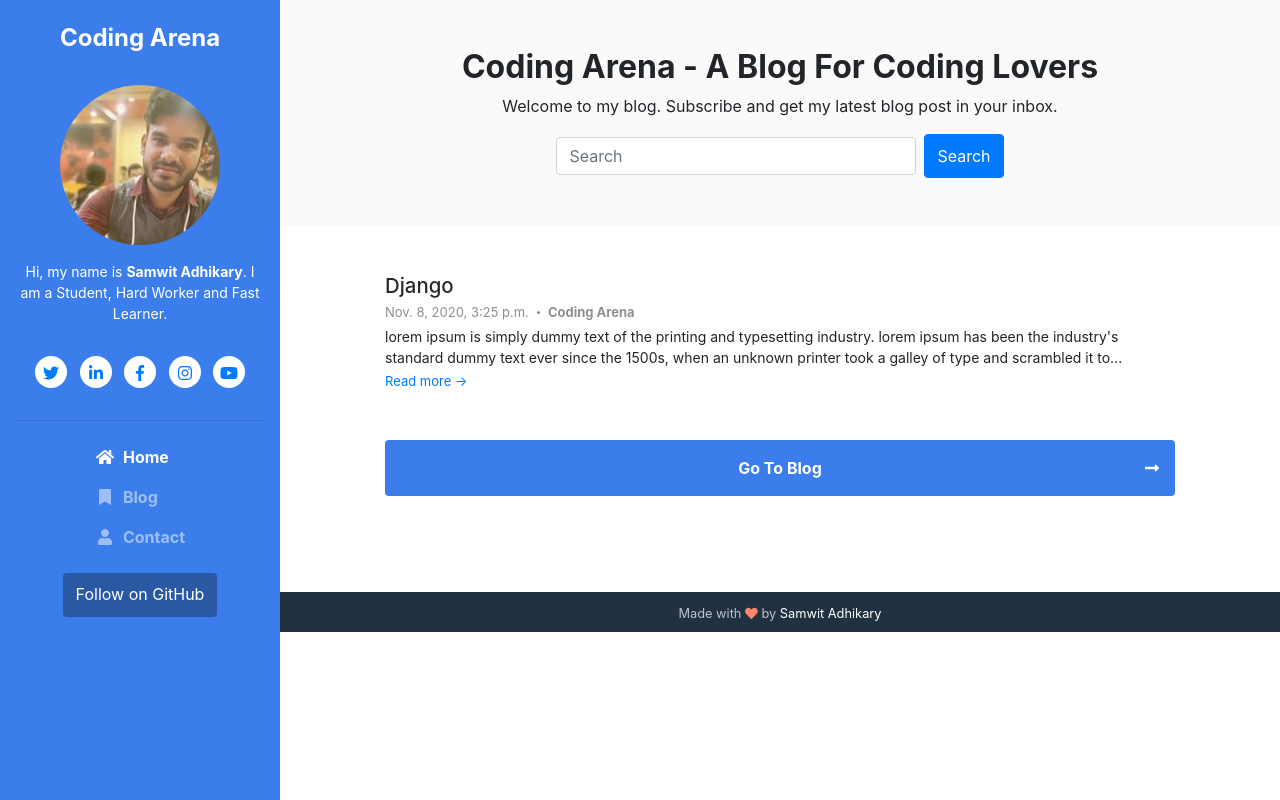
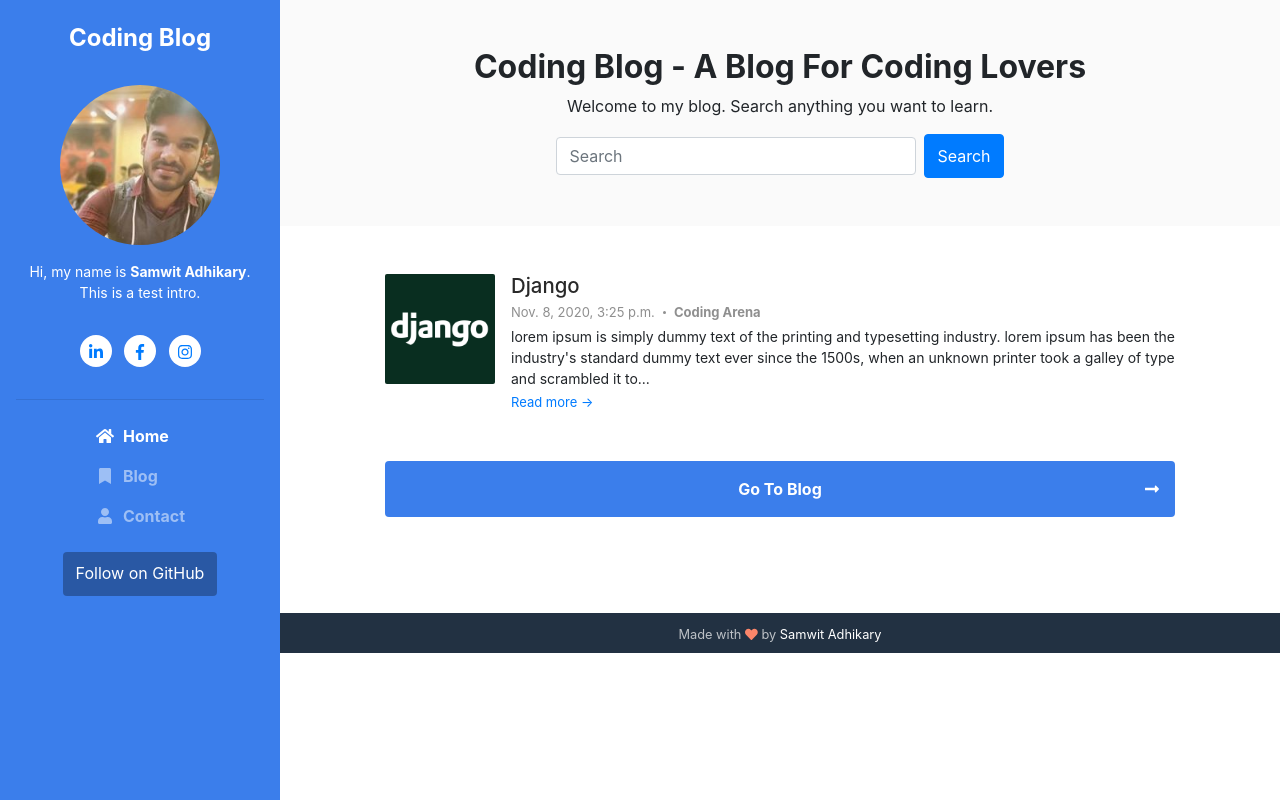
Before and after one commit to SamwitAdhikary/BlogSite, a Django app: page / in a window 1280 px wide. Run offline with Django 3.2, Linux system fonts and the light colour scheme; data comes from the database, SQL or seed files in the repository; both versions use the stored data as it was after the commit; some libraries are stand-ins or nearby versions.

Commit message:
Initial Commit

```diff
--- a/blog/models.py
+++ b/blog/models.py
@@ -4,6 +4,7 @@ from django.db import models
 class Post(models.Model):
     sno = models.AutoField(primary_key=True)
     title = models.CharField(max_length=100, default="")
+    featured_image = models.ImageField(upload_to='featured_image', blank=True)
     slug = models.CharField(max_length=100, default="")
     author = models.CharField(max_length=50, default="Coding Arena")
     content = models.TextField()
--- a/home/views.py
+++ b/home/views.py
@@ -24,7 +24,7 @@ def contact(request):
     # return HttpResponse('This is contact page')
 
 def search(request):
-    posts_list = Post.objects.all()
+    posts_list = Post.objects.filter(published=True).order_by('-timestamp')
     query = request.GET.get('query')
     if query:
         posts_list = Post.objects.filter(
--- a/myblog/settings.py
+++ b/myblog/settings.py
@@ -123,3 +123,5 @@ STATIC_URL = '/static/'
 STATICFILES_DIRS = [
     "static/"
 ]
+MEDIA_ROOT = os.path.join(BASE_DIR, 'media')
+MEDIA_URL = '/media/'
--- a/myblog/urls.py
+++ b/myblog/urls.py
@@ -1,9 +1,11 @@
 from django.contrib import admin
 from django.urls import path
 from django.urls.conf import include
+from django.conf.urls.static import static
+from django.conf import settings
 
 urlpatterns = [
     path('admin/', admin.site.urls),
     path('', include('home.urls')),
     path('blog/', include('blog.urls'))
-]
+] + static(settings.MEDIA_URL, document_root=settings.MEDIA_ROOT)
--- a/templates/basic.html
+++ b/templates/basic.html
@@ -26,7 +26,7 @@
 <body>
 
     <header class="header text-center">
-	    <h1 class="blog-name pt-lg-4 mb-0"><a href="/">Coding Arena</a></h1>
+	    <h1 class="blog-name pt-lg-4 mb-0"><a href="/">Coding Blog</a></h1>
 
 	    <nav class="navbar navbar-expand-lg navbar-dark" >
 
@@ -38,13 +38,13 @@
 				<div class="profile-section pt-3 pt-lg-0">
 				    <img class="profile-image mb-3 rounded-circle mx-auto" src="/static/images/samwit.jpeg" alt="image" >
 
-					<div class="bio mb-3">Hi, my name is <strong>Samwit Adhikary</strong>. I am a Student, Hard Worker and Fast Learner.</a></div><!--//bio-->
+					<div class="bio mb-3">Hi, my name is <strong>Samwit Adhikary</strong>. This is a test intro. </a></div><!--//bio-->
 					<ul class="social-list list-inline py-3 mx-auto">
-			            <li class="list-inline-item"><a href="https://twitter.com/intent/follow?original_referer=https://github.com/SamwitAdhikary&screen_name=SamwitAdhikary" target="_blank"><i class="fab fa-twitter fa-fw"></i></a></li>
+			            <!-- <li class="list-inline-item"><a href="https://twitter.com/intent/follow?original_referer=https://github.com/SamwitAdhikary&screen_name=SamwitAdhikary" target="_blank"><i class="fab fa-twitter fa-fw"></i></a></li> -->
 			            <li class="list-inline-item"><a href="https://linkedin.com/in/samwitadhikary" target="_blank"><i class="fab fa-linkedin-in fa-fw"></i></a></li>
 			            <li class="list-inline-item"><a href="https://www.facebook.com/samwit.adhikary" target="_blank"><i class="fab fa-facebook-f fa-fw"></i></a></li>
 			            <li class="list-inline-item"><a href="https://www.instagram.com/samwit_adhikary" target="_blank"><i class="fab fa-instagram fa-fw"></i></a></li>
-			            <li class="list-inline-item"><a href="https://www.youtube.com/channel/UCexNaGY79fX1JatLDzp1MAw" target="_blank"><i class="fab fa-youtube fa-fw"></i></a></li>
+			            <!-- <li class="list-inline-item"><a href="https://www.youtube.com/channel/UCexNaGY79fX1JatLDzp1MAw" target="_blank"><i class="fab fa-youtube fa-fw"></i></a></li> -->
 			        </ul><!--//social-list-->
 			        <hr>
 				</div><!--//profile-section-->
--- a/templates/blog/blog.html
+++ b/templates/blog/blog.html
@@ -1,6 +1,6 @@
 {% extends 'basic.html' %}
 
-{% block title %} Blog | Coding Arena Bangla {% endblock title %}
+{% block title %} Blog | Coding Blog {% endblock title %}
 
 {% block blogactive %} active {% endblock blogactive %}
 
@@ -13,6 +13,7 @@
         <div class="item mb-5">
 
             <div class="media">
+              <img class="mr-3 img-fluid post-thumb d-none d-md-flex" src="/media/{{posts.featured_image}}" alt="image">
                 <div class="media-body">
                     <h3 class="title mb-1"><a href="{{posts.slug}}">{{posts.title}}</a></h3>
                     <div class="meta mb-1"><span class="date">{{posts.timestamp}}</span><span
--- a/templates/home/index.html
+++ b/templates/home/index.html
@@ -1,6 +1,6 @@
 {% extends 'basic.html' %}
 
-{% block title %} Home | Coding Arena Bangla {% endblock title %}
+{% block title %} Home | Coding Blog {% endblock title %}
 
 {% block homeactive %} active {% endblock homeactive %}
 
@@ -8,8 +8,8 @@
 
 <section class="cta-section theme-bg-light py-5">
     <div class="container text-center">
-        <h2 class="heading">Coding Arena - A Blog For Coding Lovers</h2>
-        <div class="intro">Welcome to my blog. Subscribe and get my latest blog post in your inbox.</div>
+        <h2 class="heading">Coding Blog - A Blog For Coding Lovers</h2>
+        <div class="intro">Welcome to my blog. Search anything you want to learn.</div>
         <form method="get" action="/search" class="form-inline my-2 my-lg-0 justify-content-center pt-3">
             <input name="query" id="search" class="form-control mr-sm-2" type="search" placeholder="Search" aria-label="Search">
             <button class="btn btn-primary my-2 my-sm-0" type="submit">Search</button>
@@ -24,6 +24,7 @@
         <div class="item mb-5">
 
             <div class="media">
+                <img class="mr-3 img-fluid post-thumb d-none d-md-flex" src="/media/{{posts.featured_image}}" alt="image">
                 <div class="media-body">
                     <h3 class="title mb-1"><a href="blog/{{posts.slug}}">{{posts.title}}</a></h3>
                     <div class="meta mb-1"><span class="date">{{posts.timestamp}}</span><span
--- a/templates/home/search.html
+++ b/templates/home/search.html
@@ -8,8 +8,8 @@
 
 <section class="cta-section theme-bg-light py-5">
     <div class="container text-center">
-        <h2 class="heading">Coding Arena - A Blog For Coding Lovers</h2>
-        <div class="intro">Welcome to my blog. Subscribe and get my latest blog post in your inbox.</div>
+        <h2 class="heading">Coding Blog - A Blog For Coding Lovers</h2>
+        <div class="intro">Welcome to my blog. Search anything you want to learn.</div>
         <form method="get" action="/search" class="form-inline my-2 my-lg-0 justify-content-center pt-3">
             <input name="query" id="query" value="{{request.GET.query}}" class="form-control mr-sm-2" type="search"
                 placeholder="Search" aria-label="Search">
@@ -41,6 +41,7 @@
         <br>
         <div class="item mb-5">
             <div class="media">
+                <img class="mr-3 img-fluid post-thumb d-none d-md-flex" src="/media/{{post.featured_image}}" alt="image">
                 <div class="media-body">
                     <h3 class="title mb-1"><a href="blog/{{post.slug}}">{{post.title}}</a></h3>
                     <div class="meta mb-1"><span class="date">{{post.timestamp}}</span><span
```
Also changed, not shown: blog/migrations/0003_post_featured_image.py (added), db.sqlite3, featured_image/16-08-2023.png (added), media/featured_image/16-08-2023.png (added), media/featured_image/Django.png (added), media/featured_image/JavaScript-logo.png (added), 1 other file.
